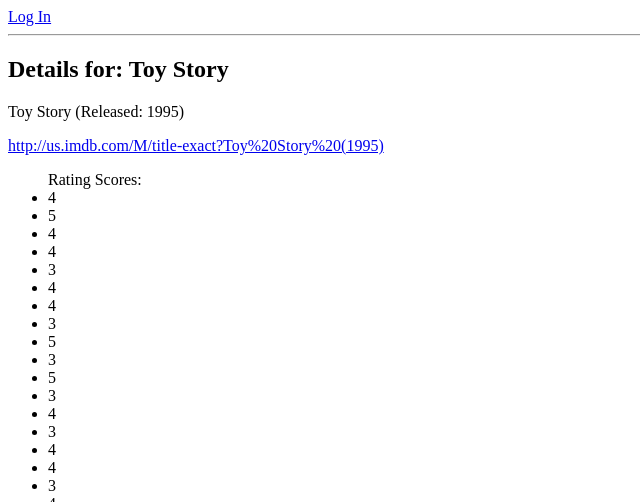
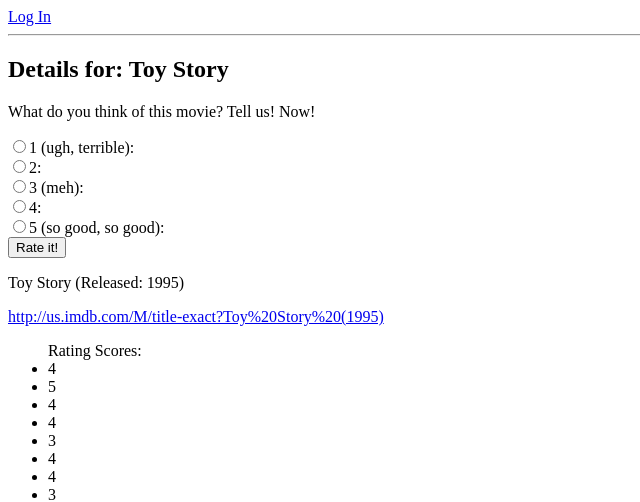
Before and after one commit to breanneboland/ratings, a Flask app: page /movie/1 in a window 1280 px wide. Shown: the top 502 px of the page, without its empty margins (0-640 px from the left). Run offline with Flask 2, Linux system fonts and the light colour scheme; data comes from the database, SQL or seed files in the repository; both versions use the stored data as it was after the commit.

Commit message:
now adds and updates ratings with accurate flash messages

```diff
--- a/server.py
+++ b/server.py
@@ -103,18 +103,39 @@ def make_movie_detail_page(movie_id):
 
     ratings = db.session.query(Rating.score).filter_by(movie_id = movie_id).all()
 
-    return render_template("movie_details.html", movie_information=movie_information, ratings=ratings)
+    return render_template("movie_details.html", movie_information=movie_information, ratings=ratings, movie_id=movie_id)
 
 
 
-    # Get movie ID from URL
-    # Make loop in Python to create a crapton of movie pages using the movie ID
-    # Make reusable query to get movie information and its rating information
-    # Make Jinja framework
-    # Show information plus all ratings the movie has received
+#add form to rate movie,
+#check if user has rated, then update db
+#else add rating to db
 
+@app.route('/add-rating')
+def add_rating():
+    rating = int(request.args.get("rating"))
+    user_email = session["email"]
+    movie_id = int(request.args.get("movie_id"))
+    user_id = db.session.query(User.user_id).filter(User.email == user_email).one()[0]
 
+    if "email" in session:
+        existing_rating = db.session.query(Rating).join(User).filter(User.email == user_email, Rating.movie_id == movie_id).first()
 
+        if existing_rating:
+            existing_rating.score = rating
+            flash("New rating recorded! All updated!")
+
+        else:
+            new_rating = Rating(movie_id = movie_id, user_id = user_id, score = rating)
+            db.session.add(new_rating)
+            flash("Your rating has been added! Thanks for the data!")
+
+        db.session.commit()
+
+    else:
+        flash("You need to be logged in for that!")
+
+    return redirect('/movie/' + str(movie_id))
 
 @app.route('/logout')
 def logs_you_out():
--- a/templates/movie_details.html
+++ b/templates/movie_details.html
@@ -3,6 +3,17 @@
 
 {% for movie in movie_information %}
     <h2>Details for: {{ movie.title }} </h2>
+
+      <p>What do you think of this movie? Tell us! Now!</p>
+      <form id="rate-movie" action="/add-rating">
+        <input type="radio" name="rating" value="1"><label>1 (ugh, terrible): </label><br>
+        <input type="radio" name="rating" value="2"><label>2: </label><br>
+        <input type="radio" name="rating" value="3"><label>3 (meh): </label><br>
+        <input type="radio" name="rating" value="4"><label>4: </label><br>
+        <input type="radio" name="rating" value="5"><label>5 (so good, so good): </label><br>
+        <input type="hidden" name="movie_id" value={{ movie_id }}>
+        <input type="submit" value="Rate it!">
+      </form>
 
       <p>{{ movie.title}} (Released: {{movie.release_date.year}})</p>
       <a href="{{ movie.imdb_url}}"> {{ movie.imdb_url}} </a>
```
Also changed, not shown: ratings.db.
